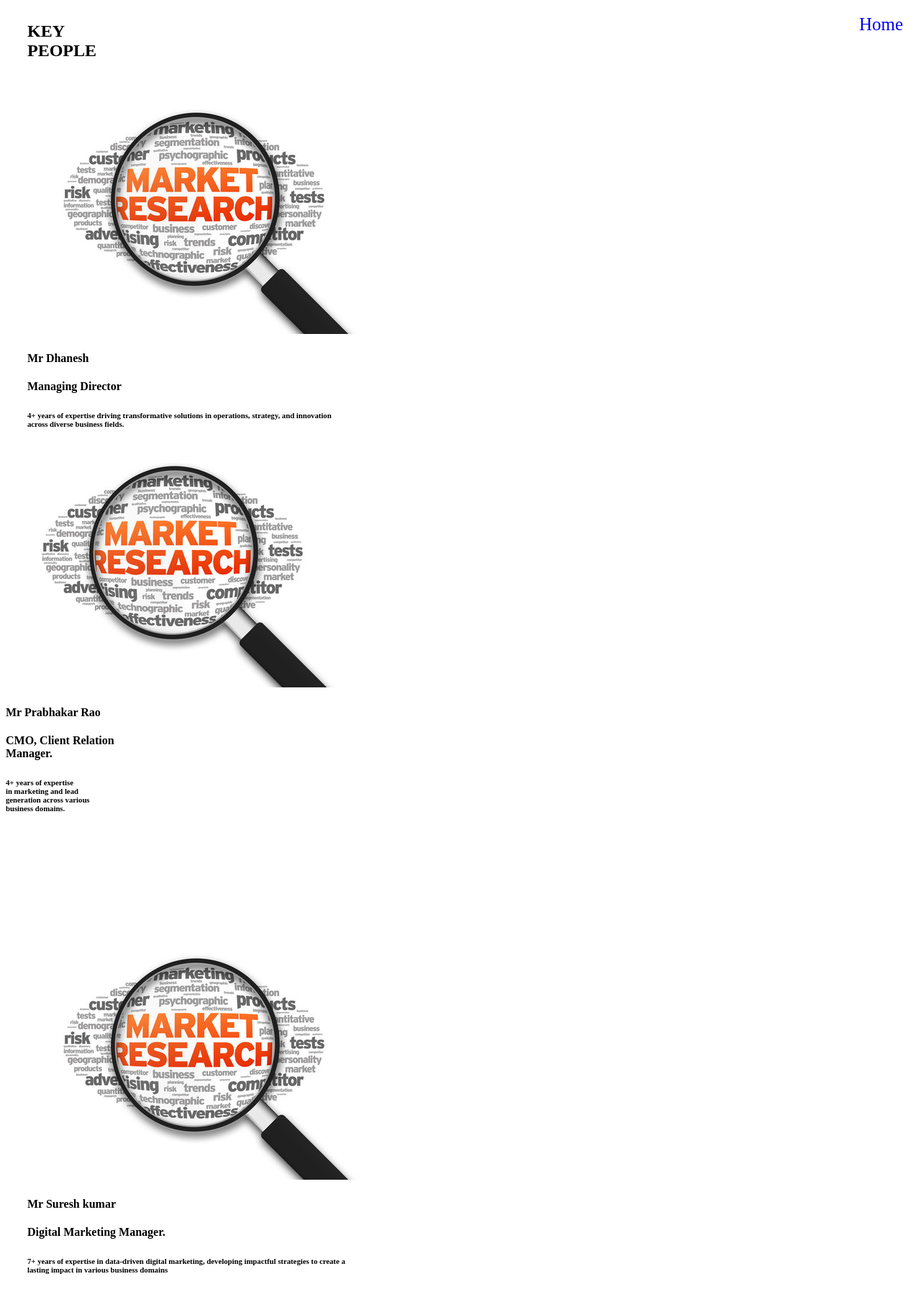
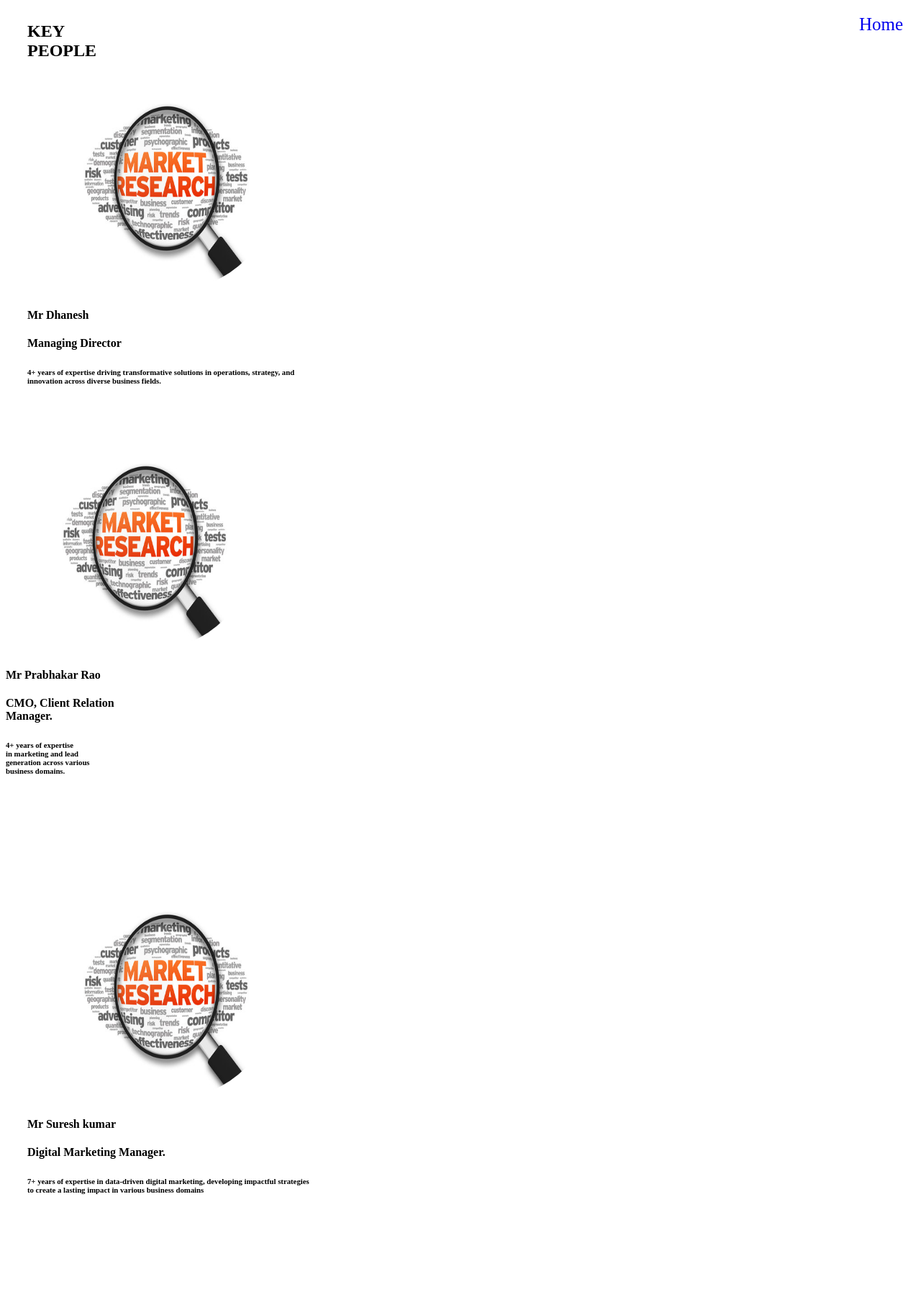
Before and after one commit to sesettikalyan/reachx_website, a Next.js app: page /page-service-1 in a window 1280 px wide. Shown: the whole page at 72% size. After the commit the page ends 1684 px from the top, so only its background shows below. Built offline with nearby package versions, Linux system fonts and the light colour scheme.

Commit message:
Update page-service-1.js

```diff
--- a/pages/page-service-1.js
+++ b/pages/page-service-1.js
@@ -1,7 +1,6 @@
 /* eslint-disable react/no-unescaped-entities */
 /* eslint-disable @next/next/no-img-element */
 import Link from "next/link";
-import PriceTable from "../components/elements/PriceTable";
 import Layout from "../components/layout/Layout";
 import "../styles/Home.module.css";
 
@@ -22,10 +21,10 @@ function Service1() {
                         }}
                         >Home</Link>
                     </div>
-                    <div className="key-people d-flex " style={{
+                    <div className="key-people  d-flex " style={{
                         justifyContent:'space-between'
                     }}>
-                        <div className="head"
+                        <div className="head2"
                             style={{
                                 marginLeft: '30px',
                                 marginRight: '30px',
@@ -36,11 +35,12 @@ function Service1() {
                             <h1 className="text-heading-1 text-start color-gray-900 ">KEY <br />PEOPLE</h1>
                             <div className="director bg-warning "
                                 style={{
-                                width:'450px',
+                                width:'400px',
+                                height:'500px',
                                 marginBottom:'-30px'
                                 }}
                             >
-                                <img className="p-20 rounded-circle " src="/assets/imgs/page/homepage4/img/research.jpeg" alt="" />
+                                <img className="p-20 rounded-circle " style={{marginLeft:'12%',width:'300px',height:'300px',borderRadius:'300px'}}  src="/assets/imgs/page/homepage4/img/research.jpeg" alt="" />
                                 <h4 className=" text-center text-black"><strong>Mr Dhanesh</strong></h4>
                                 <p className="text-center fs-5 p-10 "><strong>Managing Director</strong></p>
                                 <h6 className="text-center p-10">4+ years of expertise driving transformative solutions in operations, strategy, and innovation across diverse business fields.</h6>
@@ -48,25 +48,26 @@ function Service1() {
                         </div>
                             <div className="manager  bg-secondary "
                                 style={{
-                                    height:'40%'
+                                    width:'400px',
+                                    height:'40%',
                                 }}
                             >
-                                <img className="rounded-circle p-20 w-5" src="/assets/imgs/page/homepage4/img/research.jpeg" alt="" />
+                                <img className="p-20 w-5" style={{marginLeft:'12%',width:'300px',height:'300px',borderRadius:'300px'}} src="/assets/imgs/page/homepage4/img/research.jpeg" alt="" />
                                 <h4 className=" text-center text-black"><strong>Mr Prabhakar Rao</strong></h4>
                                 <p className="text-center fs-5 p-10 "><strong>CMO, Client Relation <br />Manager.</strong></p>
                                 <h6 className="text-center p-10">4+ years of expertise <br />in marketing and lead<br /> generation across various <br /> business domains.</h6>
                             </div>
-                            <div className="digital bg-warning"
+                            <div className="digital k"
                                 style={{
                                     marginLeft: '30px',
                                     marginRight: '30px',
-                                    marginTop:'150px',
-                                    width:'450px',
+                                    marginTop: '150px',
+                                    width:'400px',
 
 
                                 }}
                             >
-                                <img className="p-20 rounded-circle " src="/assets/imgs/page/homepage4/img/research.jpeg" alt="" />
+                                <img className="p-20 rounded-circle " style={{marginLeft:'12%',width:'300px',height:'300px',borderRadius:'300px'}}  src="/assets/imgs/page/homepage4/img/research.jpeg" alt="" />
                                 <h4 className=" text-center text-black"><strong>Mr Suresh kumar</strong></h4>
                                 <p className="text-center fs-5 p-10 "><strong>Digital Marketing Manager.</strong></p>
                                 <h6 className="text-center p-10">7+ years of expertise in data-driven digital marketing, developing impactful strategies to create a lasting impact in various business domains</h6>
```
